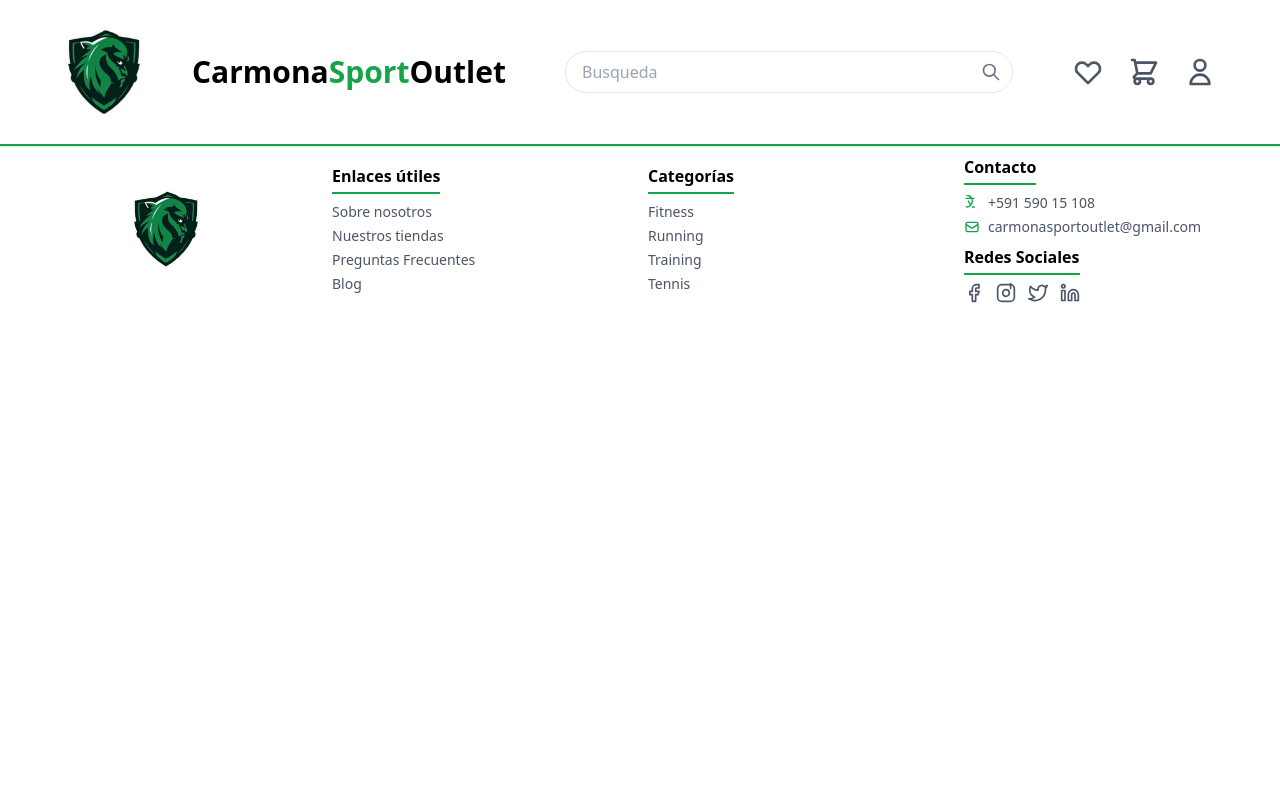
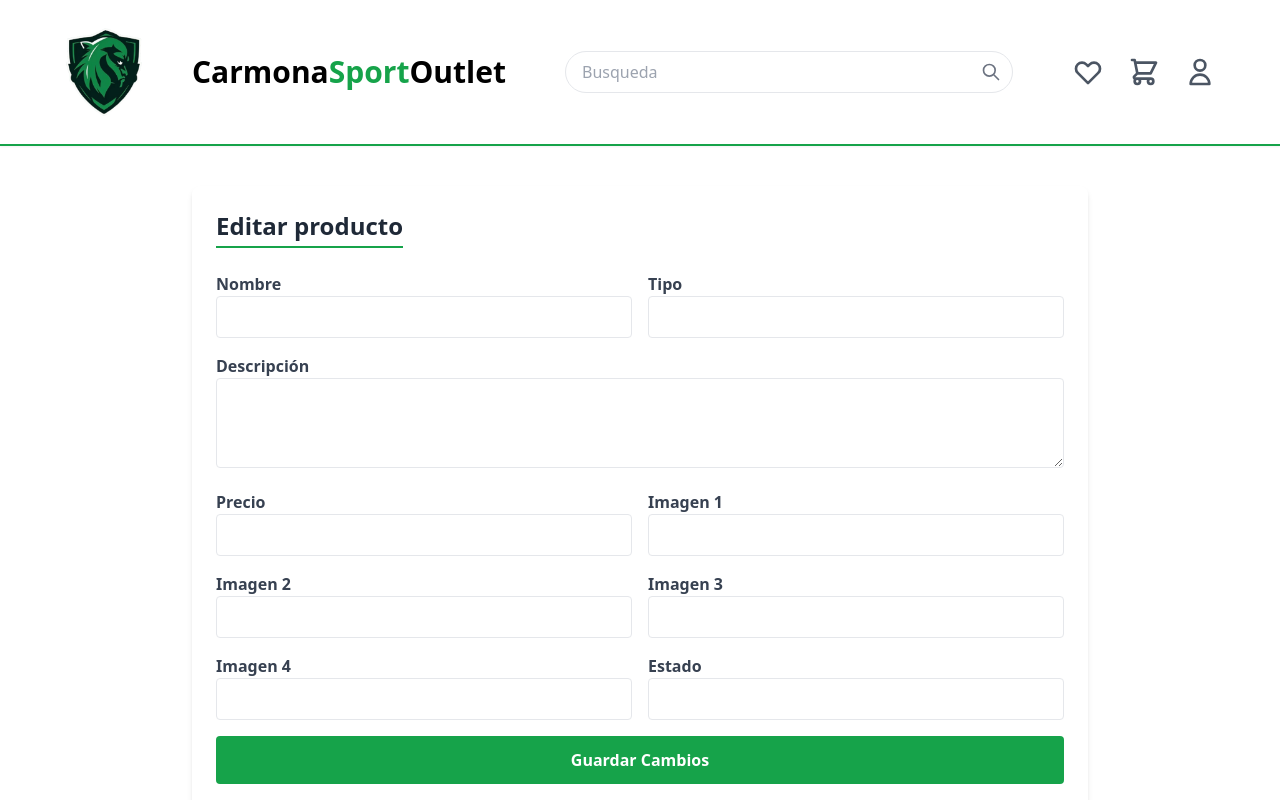
Before and after one commit to jzayassanroman/CarmonaSportOutletFrontend, an Angular app: page /producto-editar/1 in a window 1280 px wide. Before the commit this address led to /. Shown: the top 800 px of the page. Built offline with nearby package versions, Linux system fonts and the light colour scheme.

Commit message:
elkiminar editar de usuario

```diff
--- a/src/app/app.routes.ts
+++ b/src/app/app.routes.ts
@@ -9,6 +9,7 @@ import {LoginComponent} from './features/login/login.component';
 import {LandingComponent} from './features/landing/landing.component';
 import {AdminProductosComponent} from './features/admin-productos/admin-productos.component';
 import {ProductoinComponent} from './features/productoin/productoin.component';
+import {ProductoEditarComponent} from './features/producto-editar/producto-editar.component';
 
 export const routes: Routes = [
   { path: 'registeruser', component: RegistroComponent },
@@ -20,5 +21,6 @@ export const routes: Routes = [
   {path: '', component: LandingComponent},
   {path: 'admin-productos', component: AdminProductosComponent },
   { path: 'productoin', component: ProductoinComponent },
+  { path: 'producto-editar/:id', component: ProductoEditarComponent },
 
 ];
--- a/src/app/features/product-card/product-card.component.html
+++ b/src/app/features/product-card/product-card.component.html
@@ -1,6 +1,8 @@
 <!-- product-card.component.html -->
 <div class="grid grid-cols-1 sm:grid-cols-2 lg:grid-cols-3 gap-6 p-4">
-  <div *ngFor="let product of products" class="bg-white border rounded-2xl shadow-md p-4 flex flex-col relative">
+  <div *ngFor="let product of products" class="bg-white border rounded-2xl shadow-md p-4 flex flex-col relative"
+    (click)="verProducto(product)"
+    class="cursor-pointer bg-white border rounded-2xl shadow-md p-4 flex flex-col relative hover:shadow-lg transition-shadow">
     <div class="relative">
       <div class="carousel-container overflow-hidden rounded-lg relative">
         <div class="carousel-inner flex transition-transform duration-300" [style.transform]="'translateX(-' + (product.currentImageIndex * 100) + '%)'">
@@ -48,7 +50,13 @@
     <div class="flex flex-col items-start mt-3">
       <h3 class="text-lg font-bold text-gray-800 mb-1">{{ product.name }}</h3>
       <p class="text-green-600 font-bold text-xl mb-2">{{ product.price }}€</p>
-      <button class="bg-green-500 text-black px-4 py-2 rounded-lg w-full font-semibold hover:bg-green-600 transition-colors">Comprar</button>
+      <!-- Sustituimos el botón de Comprar por uno de Eliminar -->
+      <button (click)="eliminarProducto(product); $event.stopPropagation()"
+              class="bg-red-500 text-white px-4 py-2 rounded-lg w-full font-semibold hover:bg-red-600 transition-colors">
+        Eliminar
+      </button>
+
+
     </div>
 
     <div class="absolute top-4 right-4 text-green-500">
--- a/src/app/features/product-card/product-card.component.ts
+++ b/src/app/features/product-card/product-card.component.ts
@@ -3,6 +3,7 @@ import {CommonModule} from '@angular/common';
 import {ReactiveFormsModule} from '@angular/forms';
 import {HttpClient, HttpClientModule} from '@angular/common/http';
 import { ProductService } from '../../services/product.service';
+import { Router } from '@angular/router';
 
 @Component({
   selector: 'app-product-card',
@@ -17,11 +18,16 @@ export class ProductCardComponent implements OnInit {
 
   products: any[] = [];
 
-  constructor(private productService: ProductService) {}
+  constructor(private productService: ProductService,  private router: Router) {}
 
   ngOnInit() {
     this.loadProducts();
   }
+  verProducto(product: any) {
+    console.log('Navegando al producto:', product);
+    this.router.navigate(['/producto-editar', product.id]);
+  }
+
 
   loadProducts() {
     const token = localStorage.getItem('authToken');
@@ -42,6 +48,7 @@ export class ProductCardComponent implements OnInit {
       this.productService.getProductsByClientId(idCliente, token).subscribe(
         response => {
           this.products = response.map(product => ({
+            id: product.id,
             name: product.nombre,
             price: product.precio,
             images: [product.imagen1, product.imagen2, product.imagen3, product.imagen4].filter(img => img),
@@ -58,6 +65,32 @@ export class ProductCardComponent implements OnInit {
     }
   }
 
+  eliminarProducto(product: any) {
+    const token = localStorage.getItem('authToken');
+    if (!token) {
+      console.error('Token no encontrado');
+      return;
+    }
+
+    // Aquí deberías tener el ID del producto, asegúrate de incluirlo en el objeto del producto cuando haces el map
+    const productoId = product.id;
+    if (!productoId) {
+      console.error('ID del producto no encontrado');
+      return;
+    }
+
+    this.productService.eliminarProducto(productoId, token).subscribe(
+      () => {
+        // Eliminado con éxito, quitamos el producto del array
+        this.products = this.products.filter(p => p.id !== productoId);
+      },
+      error => {
+        console.error('Error al eliminar el producto:', error);
+      }
+    );
+  }
+
+
   nextImage(product: any) {
     product.currentImageIndex = (product.currentImageIndex + 1) % product.images.length;
   }
--- /dev/null
+++ b/src/app/features/producto-editar/producto-editar.component.html
@@ -0,0 +1,56 @@
+<div class="max-w-4xl mx-auto p-6 bg-white shadow-md rounded-lg mt-10 font-poppins">
+  <h2 class="text-2xl font-bold mb-6 text-gray-800 border-b-2 border-green-600 inline-block pb-1">Editar producto</h2>
+  <form [formGroup]="productForm" (ngSubmit)="editarProducto()" class="grid grid-cols-1 md:grid-cols-2 gap-4">
+
+    <div>
+      <label class="block text-gray-700 font-semibold">Nombre</label>
+      <input formControlName="nombre" class="form-input w-full border p-2 rounded" />
+    </div>
+
+    <div>
+      <label class="block text-gray-700 font-semibold">Tipo</label>
+      <input formControlName="tipo" class="form-input w-full border p-2 rounded" />
+    </div>
+
+    <div class="md:col-span-2">
+      <label class="block text-gray-700 font-semibold">Descripción</label>
+      <textarea formControlName="descripcion" rows="3" class="form-textarea w-full border p-2 rounded"></textarea>
+    </div>
+
+    <div>
+      <label class="block text-gray-700 font-semibold">Precio</label>
+      <input type="number" formControlName="precio" class="form-input w-full border p-2 rounded" />
+    </div>
+
+    <div>
+      <label class="block text-gray-700 font-semibold">Imagen 1</label>
+      <input formControlName="imagen1" class="form-input w-full border p-2 rounded" />
+    </div>
+
+    <div>
+      <label class="block text-gray-700 font-semibold">Imagen 2</label>
+      <input formControlName="imagen2" class="form-input w-full border p-2 rounded" />
+    </div>
+
+    <div>
+      <label class="block text-gray-700 font-semibold">Imagen 3</label>
+      <input formControlName="imagen3" class="form-input w-full border p-2 rounded" />
+    </div>
+
+    <div>
+      <label class="block text-gray-700 font-semibold">Imagen 4</label>
+      <input formControlName="imagen4" class="form-input w-full border p-2 rounded" />
+    </div>
+
+    <div>
+      <label class="block text-gray-700 font-semibold">Estado</label>
+      <input formControlName="estado" class="form-input w-full border p-2 rounded" />
+    </div>
+
+    <div class="md:col-span-2">
+      <button type="submit" class="w-full bg-green-600 text-white font-semibold py-3 rounded hover:bg-green-700 transition duration-300">
+        Guardar Cambios
+      </button>
+    </div>
+  </form>
+</div>
--- /dev/null
+++ b/src/app/features/producto-editar/producto-editar.component.ts
@@ -0,0 +1,97 @@
+import { Component, OnInit } from '@angular/core';
+import { ActivatedRoute } from '@angular/router';
+import { FormBuilder, FormGroup, FormsModule, ReactiveFormsModule } from '@angular/forms';
+import { ProductService } from '../../services/product.service';
+import { HttpClientModule } from '@angular/common/http';
+
+@Component({
+  selector: 'app-producto-editar',
+  standalone: true,
+  imports: [FormsModule, ReactiveFormsModule, HttpClientModule],
+  templateUrl: './producto-editar.component.html',
+  styleUrls: ['./producto-editar.component.css']
+})
+export class ProductoEditarComponent implements OnInit {
+  productForm!: FormGroup;
+  productId!: number;
+  idCliente!: number;
+
+  constructor(
+    private route: ActivatedRoute,
+    private fb: FormBuilder,
+    private productService: ProductService
+  ) {}
+
+  ngOnInit(): void {
+    this.route.params.subscribe((params) => {
+      this.productId = Number(params['id']);
+      if (this.productId) {
+        this.loadProduct(this.productId);
+      }
+    });
+
+    // Obtener idCliente desde el token
+    const token = localStorage.getItem('authToken');
+    if (token) {
+      try {
+        const payload = JSON.parse(atob(token.split('.')[1]));
+        this.idCliente = payload.clienteId;
+      } catch (e) {
+        console.error('Error al decodificar el token', e);
+      }
+    }
+
+    this.productForm = this.fb.group({
+      nombre: [''],
+      tipo: [''],
+      descripcion: [''],
+      precio: [''],
+      imagen1: [''],
+      imagen2: [''],
+      imagen3: [''],
+      imagen4: [''],
+      estado: ['']
+    });
+  }
+
+  loadProduct(id: number): void {
+    const token = localStorage.getItem('authToken');
+    if (!token) {
+      console.error('No se encontró el token');
+      return;
+    }
+    this.productService.getProductById(id, token).subscribe((response: any) => {
+      this.productForm.patchValue({
+        nombre: response.nombre,
+        tipo: response.tipo,
+        descripcion: response.descripcion,
+        precio: response.precio,
+        imagen1: response.imagen1,
+        imagen2: response.imagen2,
+        imagen3: response.imagen3,
+        imagen4: response.imagen4,
+        estado: response.estado
+      });
+    });
+  }
+
+  editarProducto(): void {
+    const token = localStorage.getItem('authToken');
+    if (!token) {
+      console.error('No se encontró el token');
+      return;
+    }
+
+    const formData = {
+      ...this.productForm.value,
+      idCliente: this.idCliente,
+      entrega: 'RECOGIDA'
+    };
+
+
+    this.productService.editarProducto(this.productId, formData, token).subscribe({
+      next: () => alert('Producto actualizado con éxito.'),
+      error: (err) => console.error('Error al editar producto:', err)
+    });
+  }
+}
--- a/src/app/services/product.service.ts
+++ b/src/app/services/product.service.ts
@@ -30,6 +30,14 @@ export class ProductService {
 
     return this.http.get<any[]>(`${this.apiUrl}/${clientId}`, { headers });
   }
+  eliminarProducto(productId: number, token: string): Observable<void> {
+    const headers = this.getAuthHeaders(token);
+    return this.http.delete<void>(`http://localhost:8081/productos/eliminar/${productId}`, { headers });
+  }
+  editarProducto(id: number, producto: any, token: string): Observable<any> {
+    const headers = new HttpHeaders().set('Authorization', `Bearer ${token}`);
+    return this.http.put(`http://localhost:8081/productos/editar/${id}`, producto, { headers });
+  }
 
   crearProducto(producto: any, token: string): Observable<any> {
     console.log("Enviando producto:", producto);
```
Also changed, not shown: src/app/features/producto-editar/producto-editar.component.css (added), 1 other file (tests, documents, lock files or other folders).
